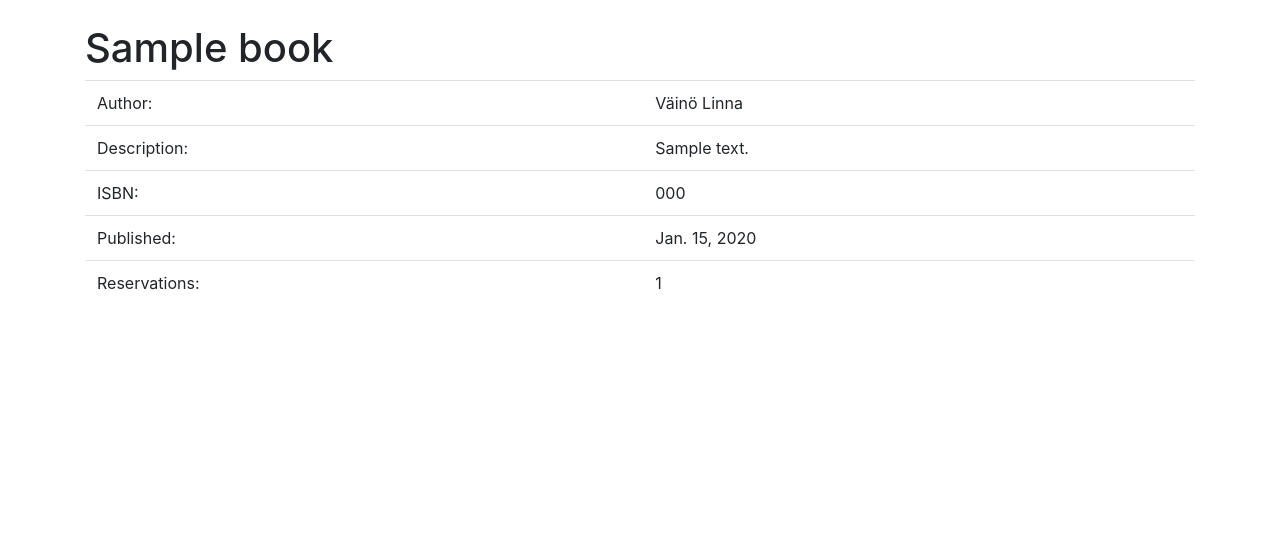
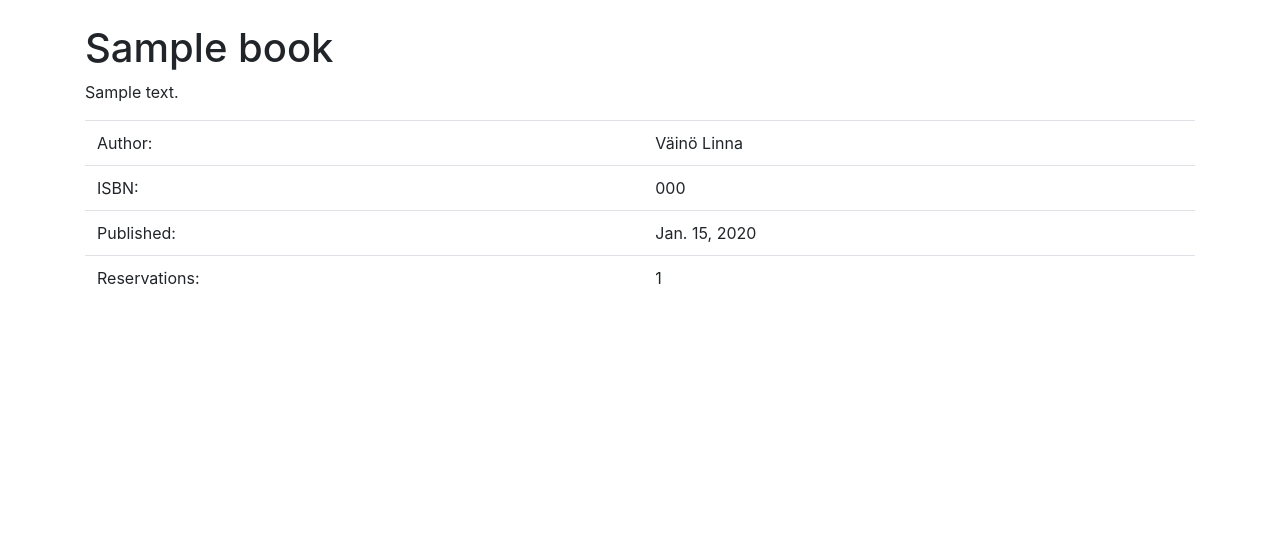
Before and after one commit to vkopio/django-library-manager, a Django app: page /library/books/1/ in a window 1280 px wide. Shown: the part 72-617 px from the top of the page. Run offline with Django 3.2, Linux system fonts and the light colour scheme; data comes from the database, SQL or seed files in the repository; tables that the repository leaves empty hold one stand-in row (values such as "Sample post"); parts of the project's set-up code (start-up, migrations or seed data) failed here and were passed over; some libraries are stand-ins or nearby versions.

Commit message:
Moved book description out of the table

```diff
--- a/library_app/templates/library_app/book_detail.html
+++ b/library_app/templates/library_app/book_detail.html
@@ -2,6 +2,8 @@
 
 {% block content %}
     <h1>{{ book }}</h1>
+
+    <p>{{ book.description }}</p>
 
     <table class="table">
         <tr>
@@ -9,11 +11,6 @@
             <td>
                 {{ book.authors.all|join:", " }}
             </td>
-        </tr>
-
-        <tr>
-            <td>Description:</td>
-            <td>{{ book.description }}</td>
         </tr>
 
         <tr>
```
